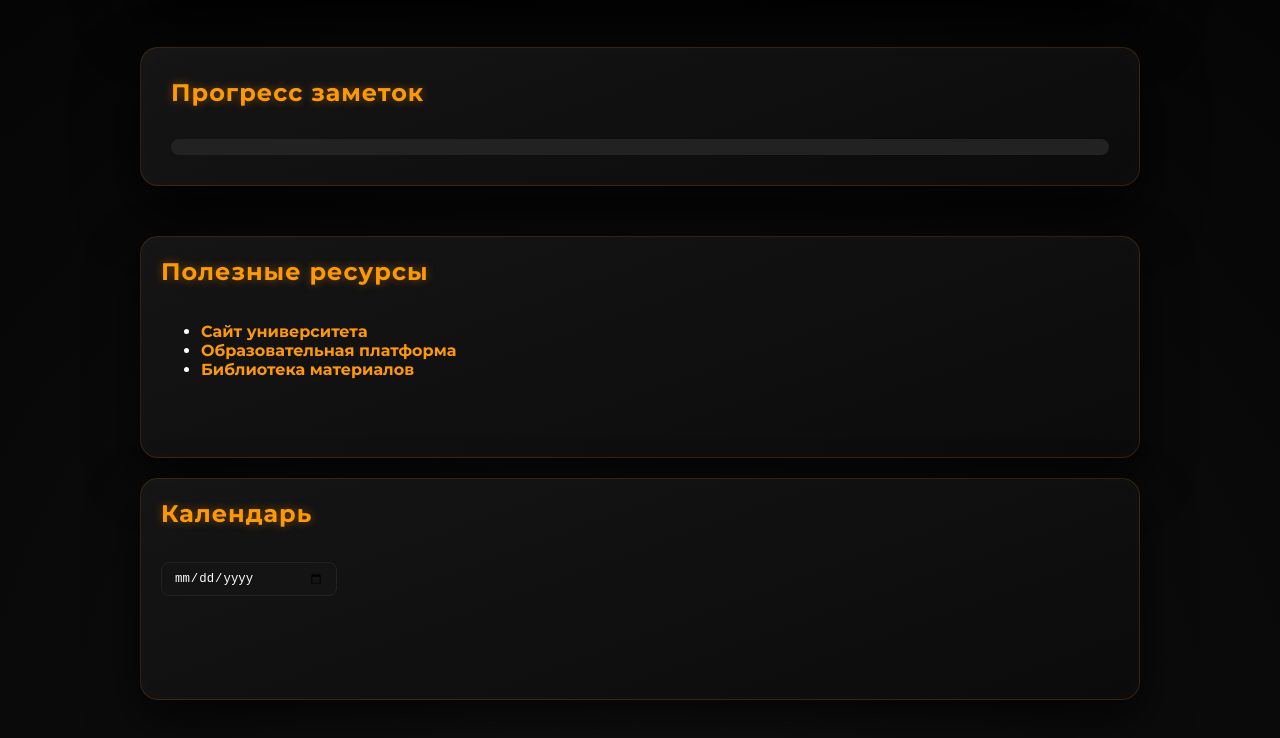
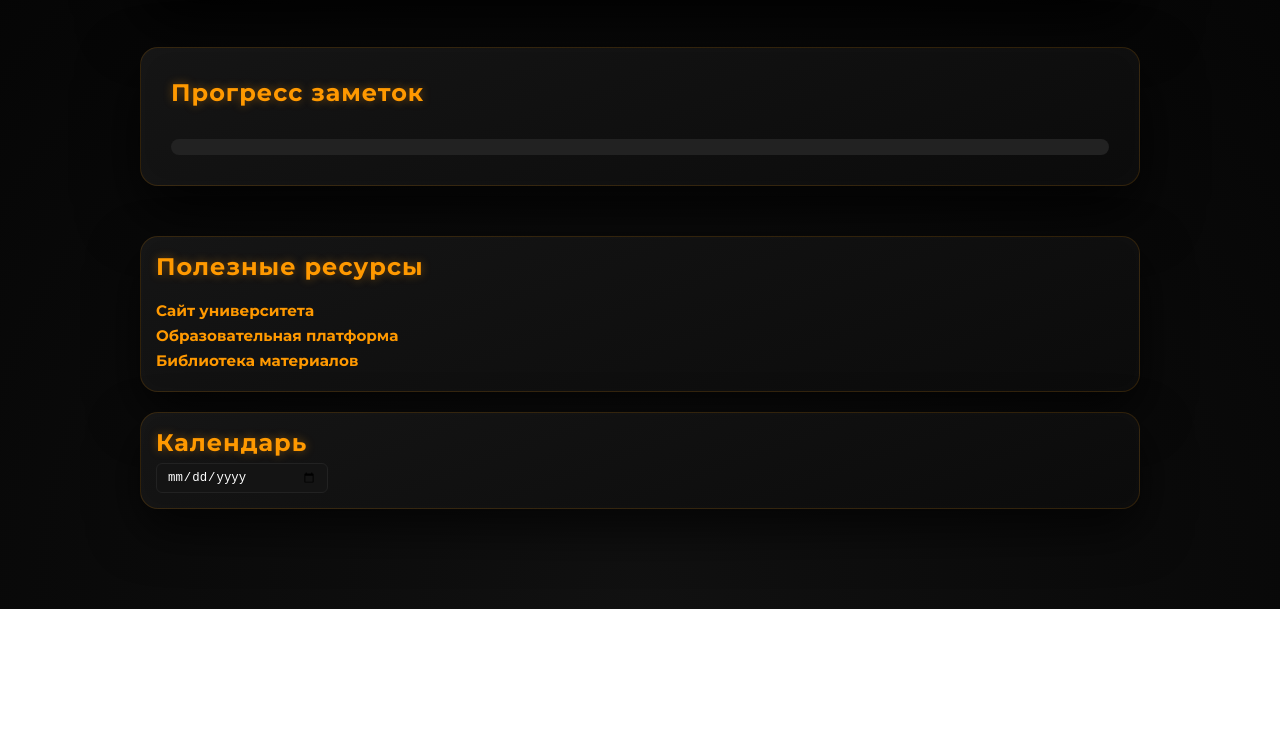
Before and after one commit to valeev22nikita-source/HelperHub, a plain HTML site: page index.html in a window 1280 px wide. Shown: the part 1151-1889 px from the top of the page. After the commit the page ends 1760 px from the top, so only its background shows below. Drawn offline with Linux system fonts and the light colour scheme.

Commit message:
Update style.css

```diff
--- a/style.css
+++ b/style.css
@@ -72,7 +72,7 @@ main {
     gap: 50px;
 }
 
-/* ===== СЕКЦИИ ===== */
+/* ===== УНИВЕРСАЛЬНЫЕ СЕКЦИИ ===== */
 section {
     background: linear-gradient(160deg, #151515, #0b0b0b);
     padding: 30px;
@@ -175,6 +175,7 @@ button:hover { transform: translateY(-3px); box-shadow: 0 12px 30px rgba(255,153
     justify-content: space-between;
     align-items: center;
 }
+
 #notes-list li:hover {
     transform: translateY(-4px);
     box-shadow: 0 10px 20px rgba(255,153,0,0.3);
@@ -217,12 +218,11 @@ button:hover { transform: translateY(-3px); box-shadow: 0 12px 30px rgba(255,153
     flex-wrap: wrap;
 }
 
-/* ===== РЕСУРСЫ И КАЛЕНДАРЬ ===== */
-#resources-section,
-#calendar-section {
+/* ===== РЕСУРСЫ ===== */
+#resources-section {
     flex: 1 1 48%;
     min-width: 250px;
-    padding: 20px;
+    padding: 15px;
     border-radius: 18px;
     border: 1px solid rgba(255,153,0,0.15);
     box-shadow:
@@ -233,33 +233,58 @@ button:hover { transform: translateY(-3px); box-shadow: 0 12px 30px rgba(255,153
     flex-direction: column;
     justify-content: flex-start;
     align-items: flex-start;
-    min-height: 180px;
-    transition: all 0.3s ease;
+    min-height: auto;
+}
+
+#resources-section ul {
+    margin: 0;
+    padding: 0;
+    list-style: none;
+}
+
+#resources-section li {
+    margin-bottom: 6px;
 }
 
 #resources-section a {
     color: #ff9900;
     text-decoration: none;
-    margin-bottom: 8px;
-    transition: 0.3s;
+    font-size: 0.95em;
 }
 
 #resources-section a:hover { color: #ffb347; text-decoration: underline; }
 
+/* ===== CALENDAR ===== */
+#calendar-section {
+    flex: 1 1 48%;
+    min-width: 250px;
+    padding: 15px;
+    border-radius: 18px;
+    border: 1px solid rgba(255,153,0,0.15);
+    box-shadow:
+        0 20px 50px rgba(0,0,0,0.7),
+        inset 0 0 20px rgba(255,255,255,0.02);
+    background: linear-gradient(160deg, #151515, #0b0b0b);
+    display: flex;
+    flex-direction: column;
+    justify-content: flex-start;
+    align-items: flex-start;
+    min-height: auto;
+}
+
+#calendar-section h2 {
+    margin-bottom: 6px;
+}
+
 #calendar-input {
     width: 150px;
-    padding: 8px 12px;
+    padding: 6px 10px;
     font-size: 0.95em;
-    border-radius: 8px;
+    border-radius: 6px;
     border: 1px solid #222;
     background-color: #141414;
     color: #fff;
-}
-
-#calendar-input:focus {
-    outline: none;
-    border-color: #ff9900;
-    box-shadow: 0 0 10px rgba(255,153,0,0.3);
+    margin: 0;
 }
 
 /* ===== STREAK CARD ===== */
```
